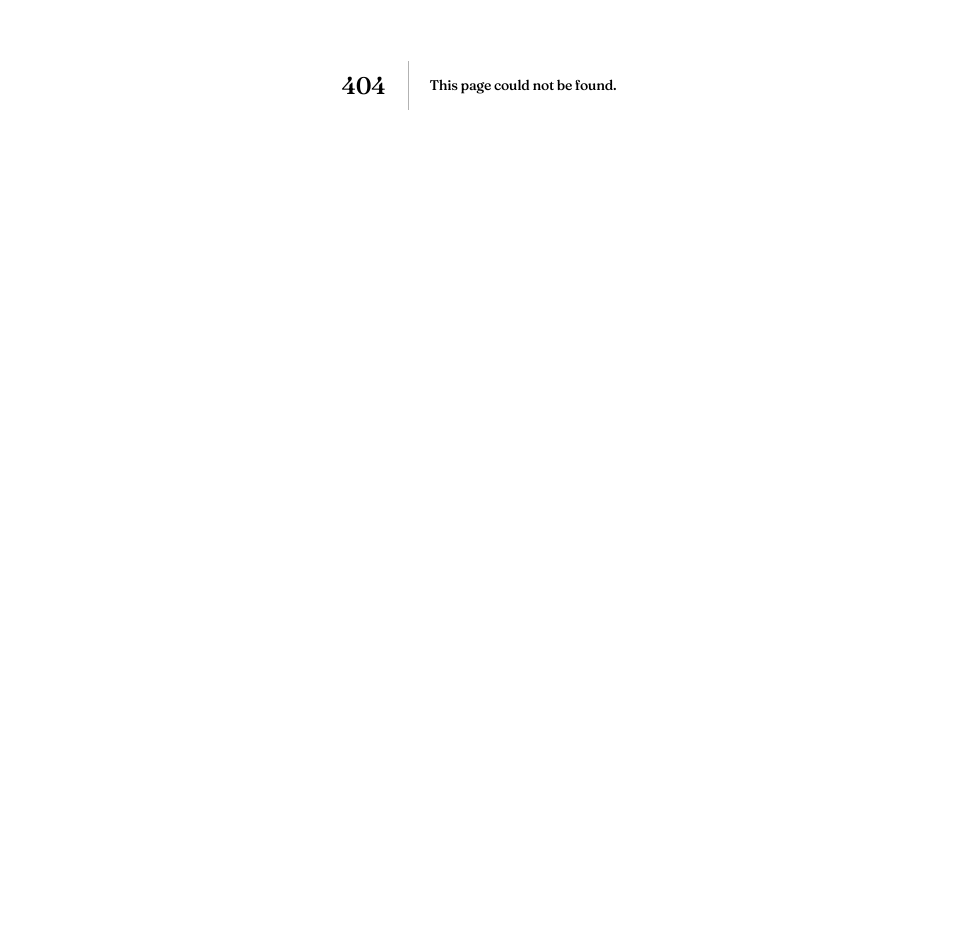
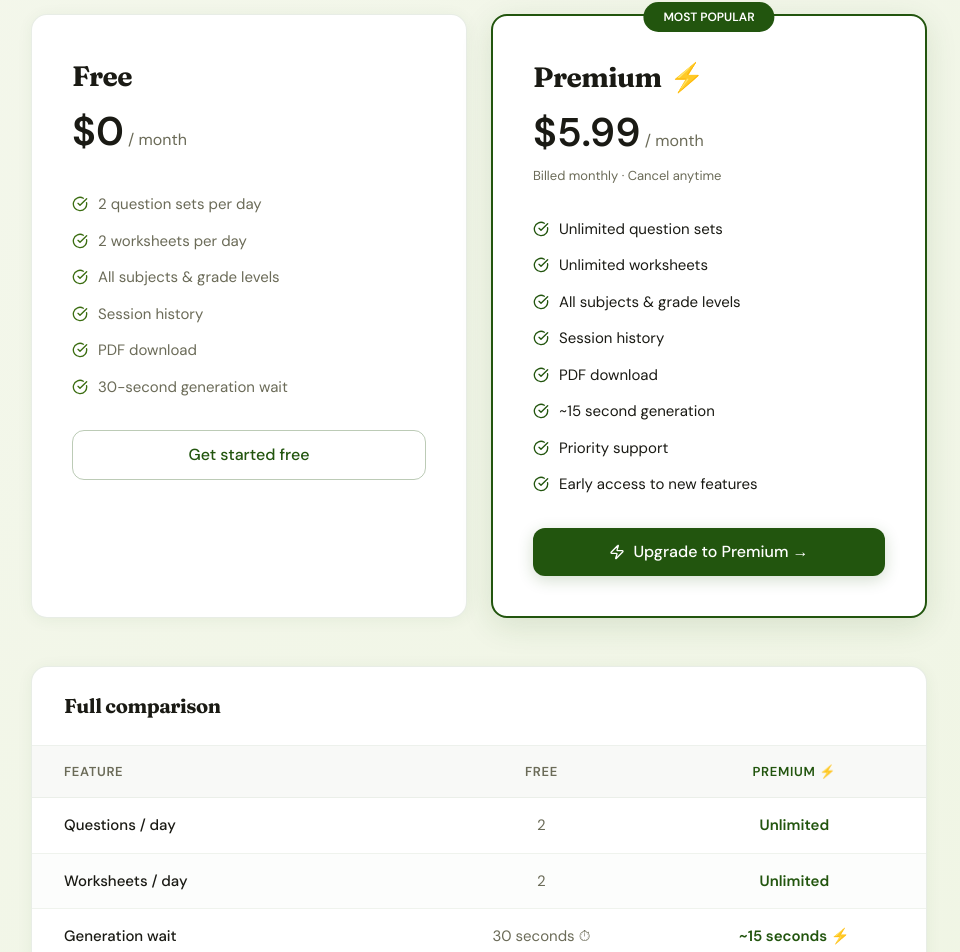
Before and after one commit to sonmezmehmetvehbi-creator/projcet-2, a Next.js app: page /pricing in a window 1280 px wide. Before the commit this address had no page. Shown: the part 315-1267 px from the top of the page, without its empty margins (161-1121 px from the left). Before the commit the page ends 800 px from the top, so only its background shows below. Built offline with nearby package versions, Linux system fonts and the light colour scheme; no server answers.

Commit message:
Add pricing page

```diff
--- /dev/null
+++ b/src/app/pricing/page.tsx
@@ -0,0 +1,172 @@
+import { createServerSupabaseClient } from '@/lib/supabase-server'
+import Navbar from '@/components/layout/Navbar'
+import Link from 'next/link'
+import { CheckCircle, Zap } from 'lucide-react'
+import type { Profile } from '@/types'
+
+export default async function PricingPage() {
+  let profile: Profile | null = null
+  try {
+    const supabase = await createServerSupabaseClient()
+    const { data: { user } } = await supabase.auth.getUser()
+    if (user) {
+      const { data } = await supabase.from('profiles').select('*').eq('id', user.id).single()
+      profile = data
+    }
+  } catch {}
+
+  const FREE = [
+    '2 question sets per day',
+    '2 worksheets per day',
+    'All subjects & grade levels',
+    'Session history',
+    'PDF download',
+    '30-second generation wait',
+  ]
+
+  const PREMIUM = [
+    'Unlimited question sets',
+    'Unlimited worksheets',
+    'All subjects & grade levels',
+    'Session history',
+    'PDF download',
+    '~15 second generation',
+    'Priority support',
+    'Early access to new features',
+  ]
+
+  const COMPARISON = [
+    { feature: 'Questions / day', free: '2', premium: 'Unlimited' },
+    { feature: 'Worksheets / day', free: '2', premium: 'Unlimited' },
+    { feature: 'Generation wait', free: '30 seconds ⏱', premium: '~15 seconds ⚡' },
+    { feature: 'Session history', free: '✓', premium: '✓' },
+    { feature: 'PDF download', free: '✓', premium: '✓' },
+    { feature: 'All subjects & grades', free: '✓', premium: '✓' },
+    { feature: 'Custom profile picture', free: '✓', premium: '✓' },
+    { feature: 'Priority support', free: '✗', premium: '✓' },
+    { feature: 'Early access to features', free: '✗', premium: '✓' },
+  ]
+
+  return (
+    <div style={{ minHeight:'100vh', background:'linear-gradient(135deg, #F4F7EC, #EFF5E3)' }}>
+      <Navbar profile={profile} />
+
+      <div style={{ paddingTop:'6rem', paddingBottom:'5rem', padding:'6rem 1.5rem 5rem' }}>
+        <div className="container-base" style={{ maxWidth:'56rem' }}>
+
+          {/* Header */}
+          <div style={{ textAlign:'center', marginBottom:'4rem' }}>
+            <p style={{ fontSize:'0.75rem', fontWeight:700, color:'rgb(34,85,14)', textTransform:'uppercase', letterSpacing:'0.1em', marginBottom:'0.75rem' }}>Pricing</p>
+            <h1 style={{ fontFamily:'Fraunces, Georgia, serif', fontSize:'clamp(2rem,5vw,3rem)', fontWeight:700, color:'rgb(26,26,20)', marginBottom:'1rem' }}>
+              Simple, honest pricing
+            </h1>
+            <p style={{ color:'rgb(107,107,88)', fontSize:'1.0625rem', maxWidth:'32rem', margin:'0 auto' }}>
+              Start free, upgrade when you need more. No hidden fees, cancel anytime.
+            </p>
+          </div>
+
+          {/* Cards */}
+          <div style={{ display:'grid', gridTemplateColumns:'repeat(auto-fit, minmax(280px, 1fr))', gap:'1.5rem', marginBottom:'3rem' }}>
+
+            {/* Free */}
+            <div className="card" style={{ padding:'2.5rem' }}>
+              <h2 style={{ fontFamily:'Fraunces, Georgia, serif', fontSize:'1.75rem', fontWeight:700, color:'rgb(26,26,20)', marginBottom:'0.25rem' }}>Free</h2>
+              <div style={{ fontSize:'2.5rem', fontWeight:700, color:'rgb(26,26,20)', marginBottom:'2rem' }}>
+                $0
+                <span style={{ fontSize:'1rem', fontWeight:400, color:'rgb(107,107,88)' }}> / month</span>
+              </div>
+              <ul style={{ listStyle:'none', padding:0, margin:'0 0 2rem', display:'flex', flexDirection:'column', gap:'0.875rem' }}>
+                {FREE.map(f => (
+                  <li key={f} style={{ display:'flex', alignItems:'center', gap:'0.625rem', fontSize:'0.9375rem', color:'rgb(107,107,88)' }}>
+                    <CheckCircle style={{ width:'1rem', height:'1rem', color:'rgb(59,109,17)', flexShrink:0 }} />
+                    {f}
+                  </li>
+                ))}
+              </ul>
+              {profile ? (
+                profile.is_premium ? (
+                  <div style={{ textAlign:'center', padding:'0.875rem', borderRadius:'0.75rem', background:'rgba(34,85,14,0.05)', color:'rgb(107,107,88)', fontSize:'0.9375rem' }}>
+                    You're on Premium
+                  </div>
+                ) : (
+                  <div style={{ textAlign:'center', padding:'0.875rem', borderRadius:'0.75rem', background:'rgba(34,85,14,0.05)', color:'rgb(34,85,14)', fontWeight:600, fontSize:'0.9375rem' }}>
+                    Your current plan ✓
+                  </div>
+                )
+              ) : (
+                <Link href="/signup" className="btn-secondary" style={{ width:'100%', justifyContent:'center' }}>
+                  Get started free
+                </Link>
+              )}
+            </div>
+
+            {/* Premium */}
+            <div className="card" style={{ padding:'2.5rem', border:'2px solid rgb(34,85,14)', position:'relative', boxShadow:'0 8px 32px rgba(34,85,14,0.12)' }}>
+              <div style={{ position:'absolute', top:'-0.875rem', left:'50%', transform:'translateX(-50%)', background:'rgb(34,85,14)', color:'white', fontSize:'0.75rem', fontWeight:700, padding:'0.375rem 1.25rem', borderRadius:'9999px', whiteSpace:'nowrap' }}>
+                MOST POPULAR
+              </div>
+              <h2 style={{ fontFamily:'Fraunces, Georgia, serif', fontSize:'1.75rem', fontWeight:700, color:'rgb(26,26,20)', marginBottom:'0.25rem', display:'flex', alignItems:'center', gap:'0.5rem' }}>
+                Premium <span style={{ color:'rgb(217,119,6)' }}>⚡</span>
+              </h2>
+              <div style={{ fontSize:'2.5rem', fontWeight:700, color:'rgb(26,26,20)', marginBottom:'0.25rem' }}>
+                $5.99
+                <span style={{ fontSize:'1rem', fontWeight:400, color:'rgb(107,107,88)' }}> / month</span>
+              </div>
+              <p style={{ fontSize:'0.8125rem', color:'rgb(107,107,88)', marginBottom:'2rem' }}>Billed monthly · Cancel anytime</p>
+              <ul style={{ listStyle:'none', padding:0, margin:'0 0 2rem', display:'flex', flexDirection:'column', gap:'0.875rem' }}>
+                {PREMIUM.map(f => (
+                  <li key={f} style={{ display:'flex', alignItems:'center', gap:'0.625rem', fontSize:'0.9375rem', color:'rgb(26,26,20)' }}>
+                    <CheckCircle style={{ width:'1rem', height:'1rem', color:'rgb(34,85,14)', flexShrink:0 }} />
+                    {f}
+                  </li>
+                ))}
+              </ul>
+              {profile?.is_premium ? (
+                <div style={{ textAlign:'center', padding:'0.875rem', borderRadius:'0.75rem', background:'rgba(34,85,14,0.06)', color:'rgb(34,85,14)', fontWeight:600, fontSize:'0.9375rem' }}>
+                  Your current plan ✓
+                </div>
+              ) : (
+                <Link href={profile ? '/api/stripe/checkout' : '/signup?plan=premium'} className="btn-primary" style={{ width:'100%', justifyContent:'center', boxShadow:'0 4px 16px rgba(34,85,14,0.2)' }}>
+                  <Zap style={{ width:'1rem', height:'1rem' }} />
+                  Upgrade to Premium →
+                </Link>
+              )}
+            </div>
+          </div>
+
+          {/* Comparison table */}
+          <div className="card" style={{ overflow:'hidden', marginBottom:'2rem' }}>
+            <div style={{ padding:'1.5rem 2rem', borderBottom:'1px solid rgba(34,85,14,0.08)' }}>
+              <h2 style={{ fontFamily:'Fraunces, Georgia, serif', fontSize:'1.25rem', fontWeight:700, color:'rgb(26,26,20)' }}>Full comparison</h2>
+            </div>
+            <div style={{ overflowX:'auto' }}>
+              <table style={{ width:'100%', borderCollapse:'collapse' }}>
+                <thead>
+                  <tr style={{ background:'rgba(34,85,14,0.03)' }}>
+                    <th style={{ padding:'1rem 2rem', textAlign:'left', fontSize:'0.8125rem', fontWeight:600, color:'rgb(107,107,88)', textTransform:'uppercase', letterSpacing:'0.05em' }}>Feature</th>
+                    <th style={{ padding:'1rem 1.5rem', textAlign:'center', fontSize:'0.8125rem', fontWeight:600, color:'rgb(107,107,88)', textTransform:'uppercase', letterSpacing:'0.05em' }}>Free</th>
+                    <th style={{ padding:'1rem 1.5rem', textAlign:'center', fontSize:'0.8125rem', fontWeight:700, color:'rgb(34,85,14)', textTransform:'uppercase', letterSpacing:'0.05em' }}>Premium ⚡</th>
+                  </tr>
+                </thead>
+                <tbody>
+                  {COMPARISON.map((row, i) => (
+                    <tr key={i} style={{ borderTop:'1px solid rgba(34,85,14,0.06)', background: i % 2 === 0 ? 'white' : 'rgba(34,85,14,0.01)' }}>
+                      <td style={{ padding:'1rem 2rem', fontSize:'0.9375rem', color:'rgb(26,26,20)', fontWeight:500 }}>{row.feature}</td>
+                      <td style={{ padding:'1rem 1.5rem', textAlign:'center', fontSize:'0.9375rem', color: row.free === '✗' ? 'rgb(209,213,219)' : 'rgb(107,107,88)' }}>{row.free}</td>
+                      <td style={{ padding:'1rem 1.5rem', textAlign:'center', fontSize:'0.9375rem', color: row.premium === '✗' ? 'rgb(209,213,219)' : 'rgb(34,85,14)', fontWeight: row.premium !== '✓' && row.premium !== '✗' ? 600 : 400 }}>{row.premium}</td>
+                    </tr>
+                  ))}
+                </tbody>
+              </table>
+            </div>
+          </div>
+
+          <p style={{ textAlign:'center', fontSize:'0.9375rem', color:'rgb(107,107,88)' }}>
+            🔒 Secure payment via Stripe · Cancel any time from your account settings
+          </p>
+
+        </div>
+      </div>
+    </div>
+  )
+}
```
